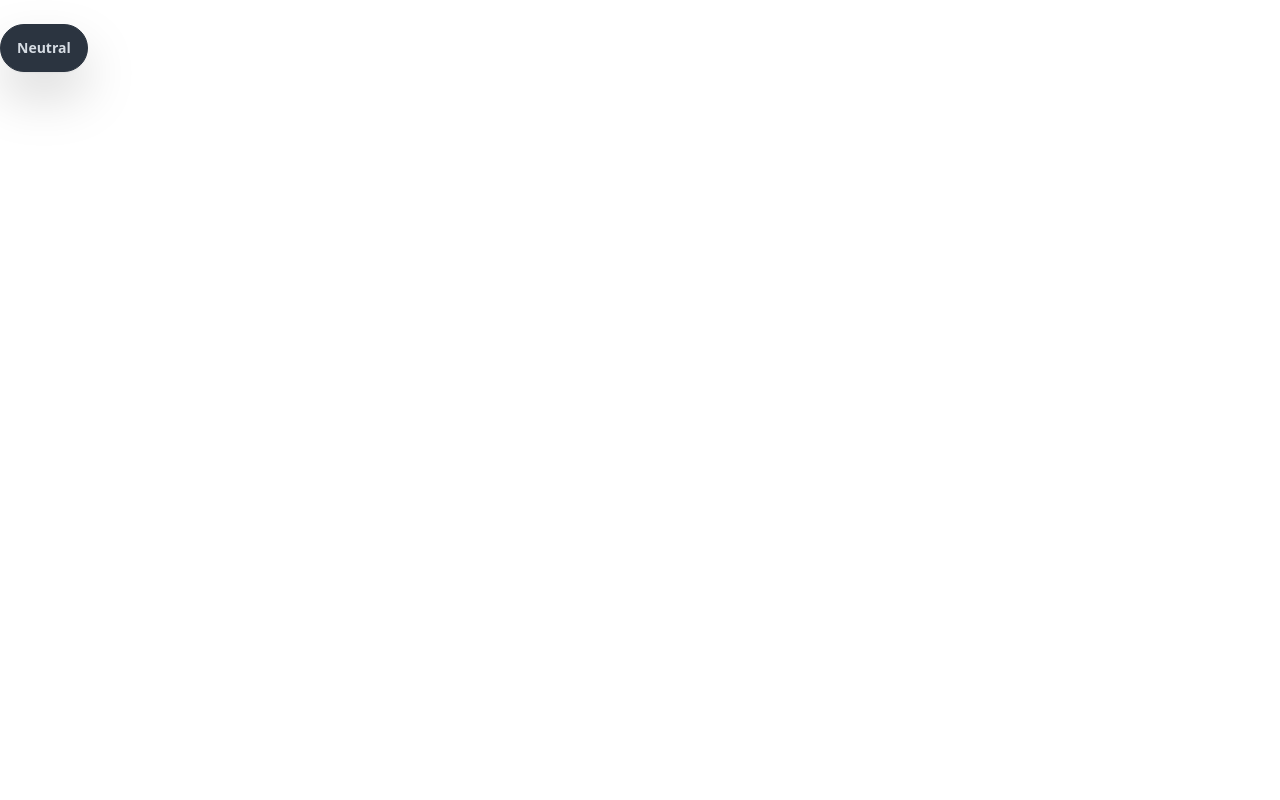
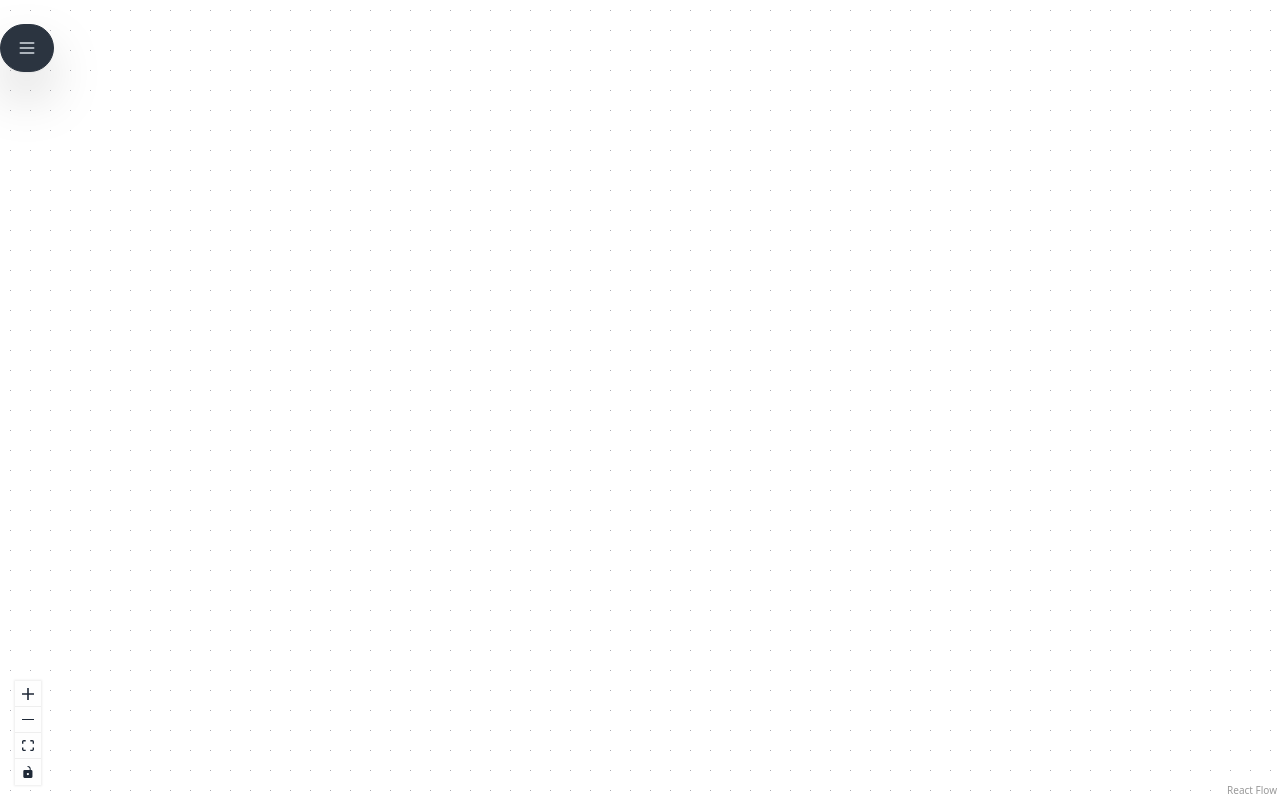
Before and after one commit to CjordanIII/node-planner, a React (Vite) app: page / in a window 1280 px wide. Built offline with nearby package versions, Linux system fonts and the light colour scheme.

Commit message:
add background

```diff
--- a/src/assets/icons/HamberBars3.tsx
+++ b/src/assets/icons/HamberBars3.tsx
@@ -4,15 +4,14 @@ const HamberBars3 = () => {
       xmlns="http://www.w3.org/2000/svg"
       fill="none"
       viewBox="0 0 24 24"
-      strokeWidth={1.5}
-      stroke="currentColor"
-      className="size-6"
+      className="inline-block h-5 w-5 stroke-current"
     >
       <path
         strokeLinecap="round"
         strokeLinejoin="round"
-        d="M3.75 6.75h16.5M3.75 12h16.5m-16.5 5.25h16.5"
-      />
+        strokeWidth="2"
+        d="M4 6h16M4 12h16M4 18h16"
+      ></path>
     </svg>
   );
 };
--- a/src/components/workbench/bottom_work_bench/Workbench.tsx
+++ b/src/components/workbench/bottom_work_bench/Workbench.tsx
@@ -1,4 +1,5 @@
 import { useState } from "react";
+import HamberBars3 from "../../../assets/icons/HamberBars3";
 import Tools from "./Tools";
 const Workbench = () => {
   const [isShowing, setIsShowing] = useState(false);
@@ -13,19 +14,7 @@ const Workbench = () => {
                 onClick={() => setIsShowing((prev) => !prev)}
                 className="btn btn-square btn-ghost"
               >
-                <svg
-                  xmlns="http://www.w3.org/2000/svg"
-                  fill="none"
-                  viewBox="0 0 24 24"
-                  className="inline-block h-5 w-5 stroke-current"
-                >
-                  <path
-                    strokeLinecap="round"
-                    strokeLinejoin="round"
-                    strokeWidth="2"
-                    d="M4 6h16M4 12h16M4 18h16"
-                  ></path>
-                </svg>
+                <HamberBars3 />
               </button>
             </div>
             <div className="flex-1">
@@ -57,7 +46,7 @@ const Workbench = () => {
           onClick={() => setIsShowing((prev) => !prev)}
           className="btn btn-neutral rounded-full"
         >
-          Neutral
+          <HamberBars3 />
         </button>
       )}
     </div>
--- a/src/page/WorkBoard.tsx
+++ b/src/page/WorkBoard.tsx
@@ -1,10 +1,15 @@
+import { Background, Controls, ReactFlow } from "@xyflow/react";
+import "@xyflow/react/dist/style.css";
 import Workbench from "../components/workbench/bottom_work_bench/Workbench";
+
 const WorkBoard = () => {
   return (
-    <div>
-      <div>
+    <div className="h-dvh">
+      <ReactFlow>
+        <Background />
+        <Controls />
         <Workbench />
-      </div>
+      </ReactFlow>
     </div>
   );
 };
```
